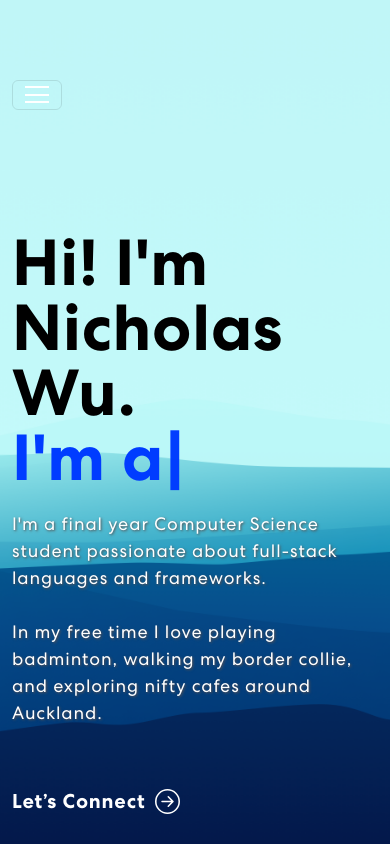
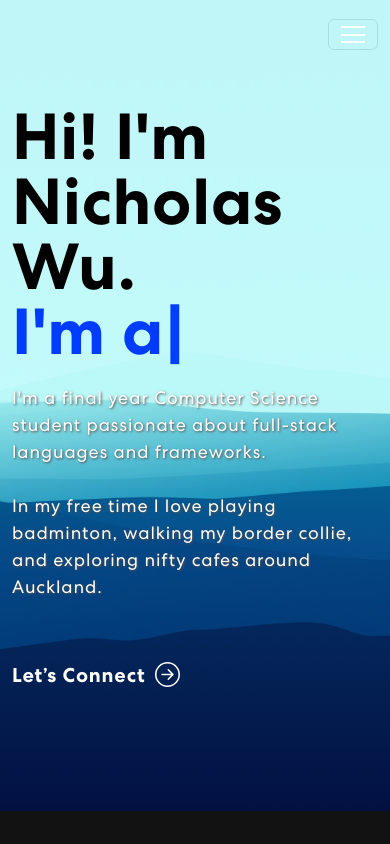
Before and after one commit to Saif3n/reactwebsite, a React (Create React App) app: page / in a window 390 px wide. Shown: the top 844 px of the page. Built offline with nearby package versions, Linux system fonts and the light colour scheme; no server answers.

Commit message:
fixed hamburger menu on phone

```diff
--- a/src/App.css
+++ b/src/App.css
@@ -112,16 +112,32 @@ select:focus {
     right: 0;
     z-index: 1000;
   }
+  .navbar{
+    display:flex;
+    flex-direction:row-reverse;
+    float:right;
+  }
+  .navbar-nav{
+    align-items:flex-end;
+  }
+  span.navbar-text{
+    display:flex;
+    align-items:center;
+    justify-content:flex-end;
+  }
 
   .container {
+    display:flex;
+    flex-direction:row-reverse;
     margin-top: 5vh;
     min-height: 5vh;
+    padding-bottom:5%;
     padding-top: 5%;
     overflow: auto;
   }
 
   .banner {
-    padding-top: 20vh !important;
+    padding-top: 5vh !important;
   }
 }
 
@@ -155,9 +171,9 @@ p.danger {
 
 /************ Navbar Css ************/
 nav.navbar {
-  padding: 18px 0;
   position: fixed;
   width: 100%;
+  margin-top:-6vh;
   top: 0;
   z-index: 9999;
   transition: 0.32s ease-in-out;
@@ -384,6 +400,9 @@ nav.navbar .navbar-toggler[aria-expanded="true"] .navbar-toggler-icon {
   background-position: top center;
   background-size: cover;
   background-repeat: no-repeat;
+  position: relative;
+  height: auto;
+  transition: height 0.5s ease-out;
 }
 
 .banner .tagline {
--- a/src/components/Banner.js
+++ b/src/components/Banner.js
@@ -11,10 +11,11 @@ export const Banner = () => {
 
 
   return (
-    <section className="banner" id="home">
+    <section className="banner" id="home" style={{ transition: "height 0.3s ease" }}>
       <Container>
         <Row className="aligh-items-center">
-          <h1>{`Hi! I'm Nicholas Wu.`}
+          <h1 style={{ transition: "height 0.3s ease" }}>{`Hi! I'm Nicholas Wu.`}
+
 
             <TrackVisibility>
 
@@ -26,7 +27,7 @@ export const Banner = () => {
                   type.start();
                 }
                 return (
-                  <Typewriter
+                  <Typewriter style={{ transition: "height 0.3s ease" }}
                     className="secondtype"
                     onInit={(typewriter) => {
                       setType(typewriter)
```
